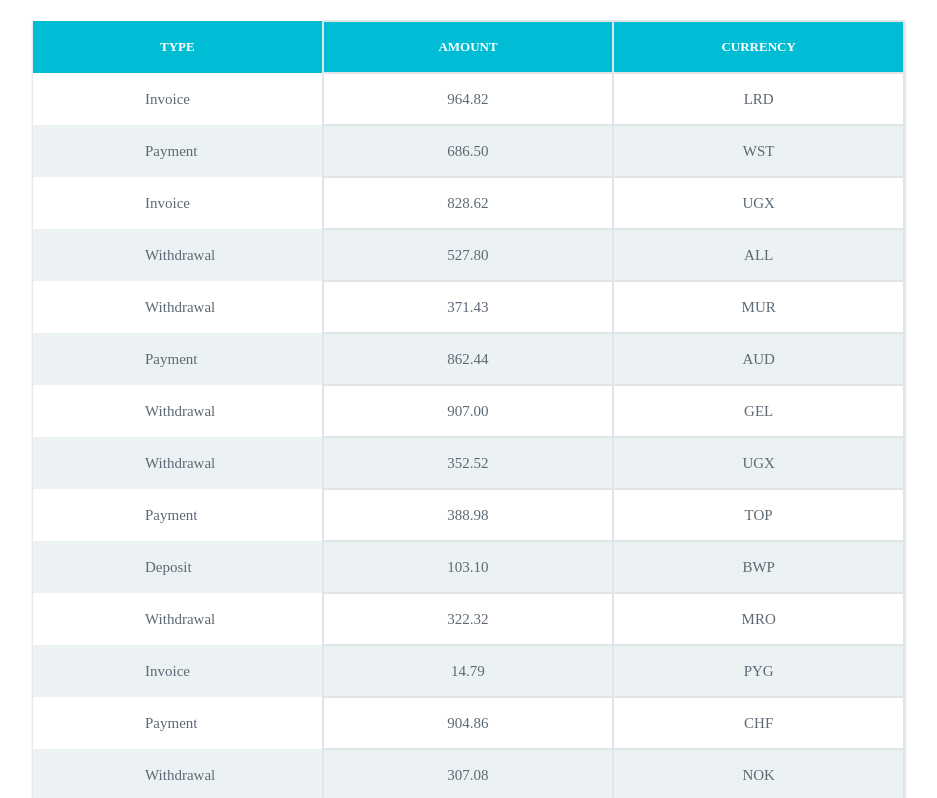
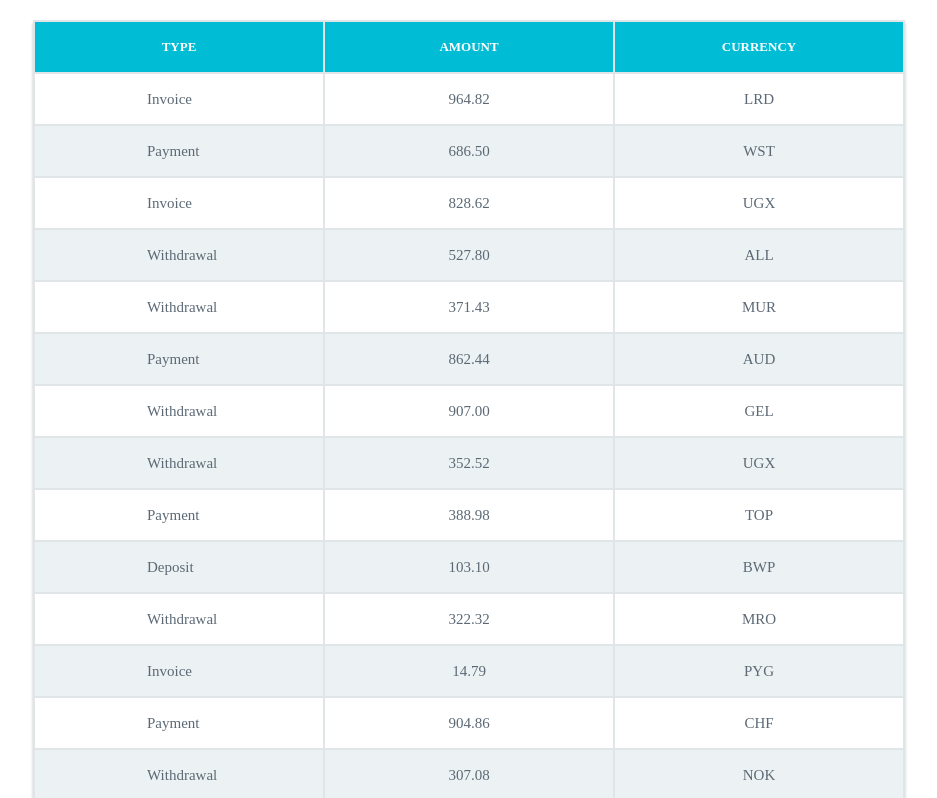
Before and after one commit to AlexxxxK/react-hw-01-components-transaction-history, a React app: page / in a window 1280 px wide. Shown: the top 798 px of the page, without its empty margins (171-1108 px from the left). Built offline with nearby package versions, Linux system fonts and the light colour scheme.

Commit message:
fixed version

```diff
--- a/src/TransactionHistory/TransactionHistory.module.css
+++ b/src/TransactionHistory/TransactionHistory.module.css
@@ -51,3 +51,8 @@
   height: 50px;
   border: 2px solid rgb(224, 230, 231);
 }
+
+.transactionHistory td,
+.transactionHistory th {
+  border: 2px solid rgb(224, 230, 231);
+}
```
